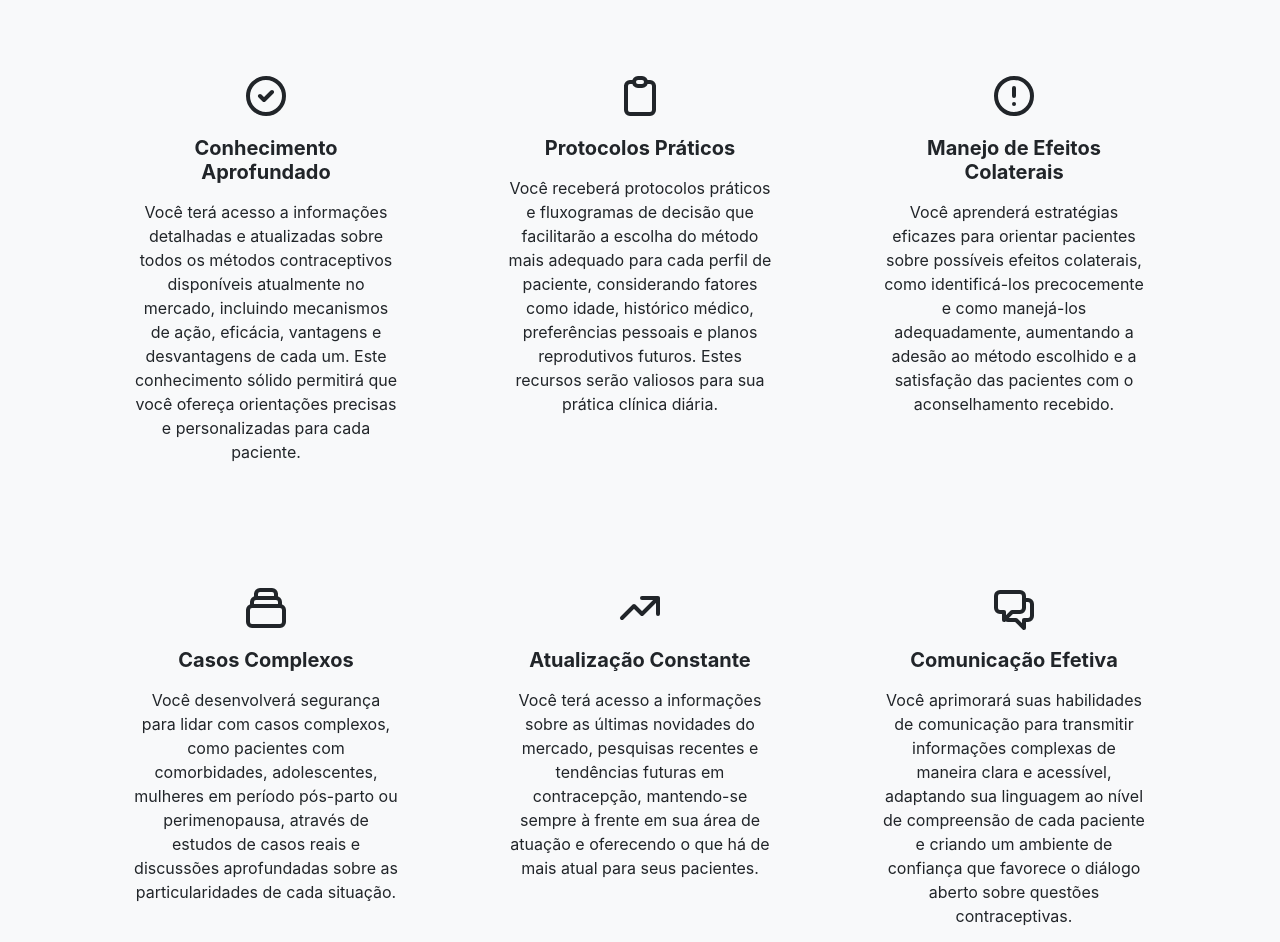
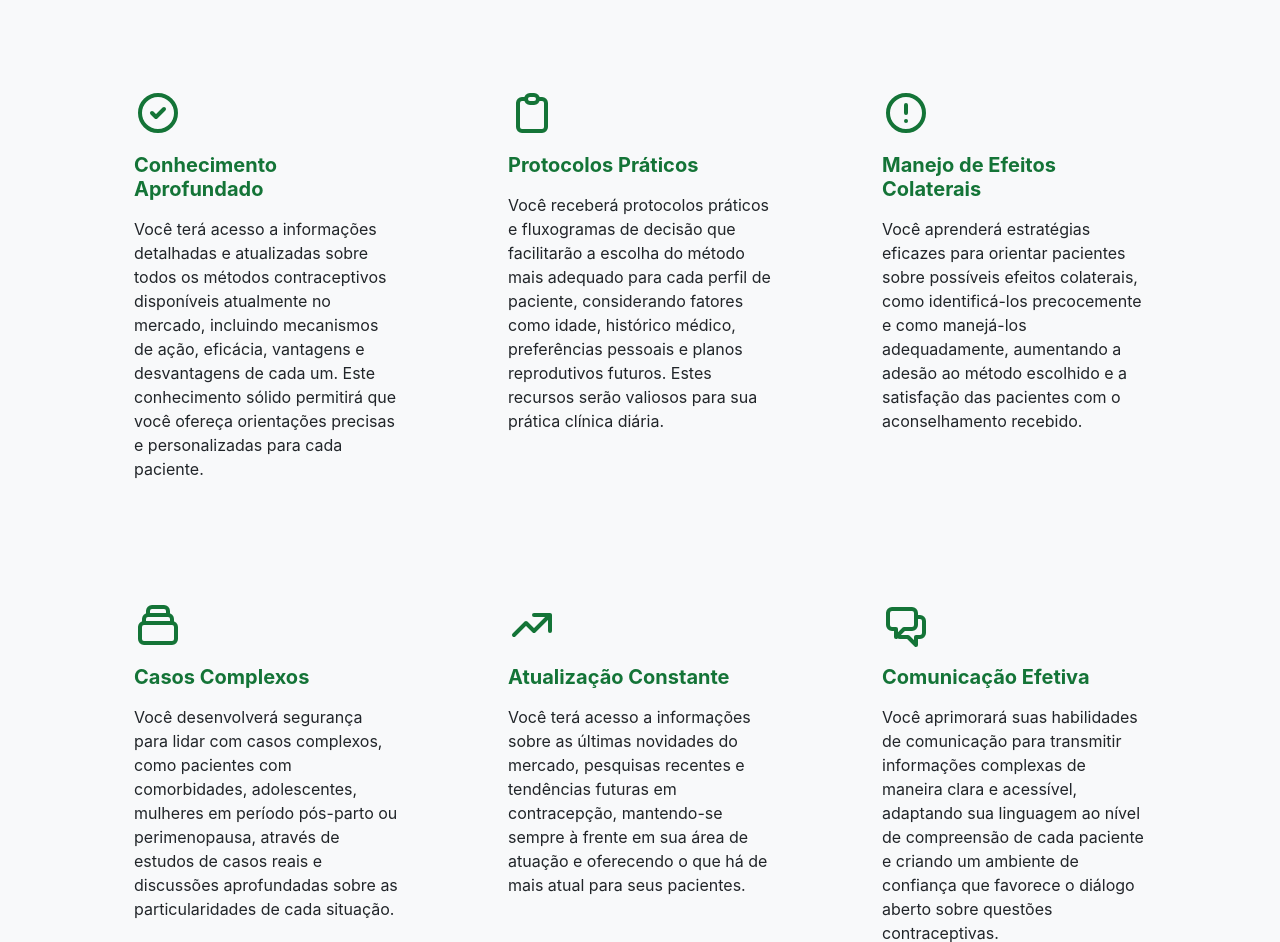
Before and after one commit to tazmouzine/mentoria, a plain HTML site: page index.html in a window 1280 px wide. Shown: the part 678-1620 px from the top of the page. Drawn offline with nearby package versions, Linux system fonts and the light colour scheme.

Commit message:
update layout

```diff
--- a/index.html
+++ b/index.html
@@ -39,19 +39,20 @@
   <main>
     <section class="py-5 bg-light" id="beneficios">
       <div class="container px-4">
-        <h2 class="mb-5">Benefícios da Mentoria</h2>
+        <h2 class="text-green-dark">Benefícios da Mentoria</h2>
+        <div class="hero-underline"></div>
         <div class="row">
           <div class="col-md-6 col-lg-4 mb-4">
             <div class="card h-100 benefit-card">
-              <div class="card-benefit text-center">
-                <div class="benefit-icon mb-3">
+              <div class="card-benefit">
+                <div class="benefit-icon mb-3 text-green-dark">
                   <svg xmlns="http://www.w3.org/2000/svg" width="48" height="48" fill="none" viewBox="0 0 24 24"
                     stroke="currentColor">
                     <path stroke-linecap="round" stroke-linejoin="round" stroke-width="2"
                       d="M9 12l2 2 4-4m6 2a9 9 0 11-18 0 9 9 0 0118 0z" />
                   </svg>
                 </div>
-                <h3 class="h5 font-weight-bold mb-3">Conhecimento Aprofundado</h3>
+                <h3 class="h5 font-weight-bold mb-3 text-green-dark">Conhecimento Aprofundado</h3>
                 <p>Você terá acesso a informações detalhadas e atualizadas sobre todos os métodos contraceptivos
                   disponíveis atualmente no mercado, incluindo mecanismos de ação, eficácia, vantagens e desvantagens de
                   cada um. Este conhecimento sólido permitirá que você ofereça orientações precisas e personalizadas
@@ -61,15 +62,15 @@
           </div>
           <div class="col-md-6 col-lg-4 mb-4">
             <div class="card h-100 benefit-card">
-              <div class="card-benefit text-center">
-                <div class="benefit-icon mb-3">
+              <div class="card-benefit">
+                <div class="benefit-icon mb-3 text-green-dark">
                   <svg xmlns="http://www.w3.org/2000/svg" width="48" height="48" fill="none" viewBox="0 0 24 24"
                     stroke="currentColor">
                     <path stroke-linecap="round" stroke-linejoin="round" stroke-width="2"
                       d="M9 5H7a2 2 0 00-2 2v12a2 2 0 002 2h10a2 2 0 002-2V7a2 2 0 00-2-2h-2M9 5a2 2 0 002 2h2a2 2 0 002-2M9 5a2 2 0 012-2h2a2 2 0 012 2" />
                   </svg>
                 </div>
-                <h3 class="h5 font-weight-bold mb-3">Protocolos Práticos</h3>
+                <h3 class="h5 font-weight-bold mb-3  text-green-dark">Protocolos Práticos</h3>
                 <p>Você receberá protocolos práticos e fluxogramas de decisão que facilitarão a escolha do método mais
                   adequado para cada perfil de paciente, considerando fatores como idade, histórico médico, preferências
                   pessoais e planos reprodutivos futuros. Estes recursos serão valiosos para sua prática clínica diária.
@@ -79,15 +80,15 @@
           </div>
           <div class="col-md-6 col-lg-4 mb-4">
             <div class="card h-100 benefit-card">
-              <div class="card-benefit text-center">
-                <div class="benefit-icon mb-3">
+              <div class="card-benefit">
+                <div class="benefit-icon mb-3 text-green-dark">
                   <svg xmlns="http://www.w3.org/2000/svg" width="48" height="48" fill="none" viewBox="0 0 24 24"
                     stroke="currentColor">
                     <path stroke-linecap="round" stroke-linejoin="round" stroke-width="2"
                       d="M12 8v4m0 4h.01M21 12a9 9 0 11-18 0 9 9 0 0118 0z" />
                   </svg>
                 </div>
-                <h3 class="h5 font-weight-bold mb-3">Manejo de Efeitos Colaterais</h3>
+                <h3 class="h5 font-weight-bold mb-3 text-green-dark">Manejo de Efeitos Colaterais</h3>
                 <p>Você aprenderá estratégias eficazes para orientar pacientes sobre possíveis efeitos colaterais, como
                   identificá-los precocemente e como manejá-los adequadamente, aumentando a adesão ao método escolhido e
                   a satisfação das pacientes com o aconselhamento recebido.</p>
@@ -96,15 +97,15 @@
           </div>
           <div class="col-md-6 col-lg-4 mb-4">
             <div class="card h-100 benefit-card">
-              <div class="card-benefit text-center">
-                <div class="benefit-icon mb-3">
+              <div class="card-benefit">
+                <div class="benefit-icon mb-3 text-green-dark">
                   <svg xmlns="http://www.w3.org/2000/svg" width="48" height="48" fill="none" viewBox="0 0 24 24"
                     stroke="currentColor">
                     <path stroke-linecap="round" stroke-linejoin="round" stroke-width="2"
                       d="M19 11H5m14 0a2 2 0 012 2v6a2 2 0 01-2 2H5a2 2 0 01-2-2v-6a2 2 0 012-2m14 0V9a2 2 0 00-2-2M5 11V9a2 2 0 012-2m0 0V5a2 2 0 012-2h6a2 2 0 012 2v2M7 7h10" />
                   </svg>
                 </div>
-                <h3 class="h5 font-weight-bold mb-3">Casos Complexos</h3>
+                <h3 class="h5 font-weight-bold mb-3 text-green-dark">Casos Complexos</h3>
                 <p>Você desenvolverá segurança para lidar com casos complexos, como pacientes com comorbidades,
                   adolescentes, mulheres em período pós-parto ou perimenopausa, através de estudos de casos reais e
                   discussões aprofundadas sobre as particularidades de cada situação.</p>
@@ -113,15 +114,15 @@
           </div>
           <div class="col-md-6 col-lg-4 mb-4">
             <div class="card h-100 benefit-card">
-              <div class="card-benefit text-center">
-                <div class="benefit-icon mb-3">
+              <div class="card-benefit">
+                <div class="benefit-icon mb-3 text-green-dark">
                   <svg xmlns="http://www.w3.org/2000/svg" width="48" height="48" fill="none" viewBox="0 0 24 24"
                     stroke="currentColor">
                     <path stroke-linecap="round" stroke-linejoin="round" stroke-width="2"
                       d="M13 7h8m0 0v8m0-8l-8 8-4-4-6 6" />
                   </svg>
                 </div>
-                <h3 class="h5 font-weight-bold mb-3">Atualização Constante</h3>
+                <h3 class="h5 font-weight-bold mb-3 text-green-dark">Atualização Constante</h3>
                 <p>Você terá acesso a informações sobre as últimas novidades do mercado, pesquisas recentes e tendências
                   futuras em contracepção, mantendo-se sempre à frente em sua área de atuação e oferecendo o que há de
                   mais atual para seus pacientes.</p>
@@ -130,15 +131,15 @@
           </div>
           <div class="col-md-6 col-lg-4 mb-4">
             <div class="card h-100 benefit-card">
-              <div class="card-benefit text-center">
-                <div class="benefit-icon mb-3">
+              <div class="card-benefit">
+                <div class="benefit-icon mb-3 text-green-dark">
                   <svg xmlns="http://www.w3.org/2000/svg" width="48" height="48" fill="none" viewBox="0 0 24 24"
                     stroke="currentColor">
                     <path stroke-linecap="round" stroke-linejoin="round" stroke-width="2"
                       d="M17 8h2a2 2 0 012 2v6a2 2 0 01-2 2h-2v4l-4-4H9a1.994 1.994 0 01-1.414-.586m0 0L11 14h4a2 2 0 002-2V6a2 2 0 00-2-2H5a2 2 0 00-2 2v6a2 2 0 002 2h2v4l.586-.586z" />
                   </svg>
                 </div>
-                <h3 class="h5 font-weight-bold mb-3">Comunicação Efetiva</h3>
+                <h3 class="h5 font-weight-bold mb-3 text-green-dark">Comunicação Efetiva</h3>
                 <p>Você aprimorará suas habilidades de comunicação para transmitir informações complexas de maneira
                   clara e acessível, adaptando sua linguagem ao nível de compreensão de cada paciente e criando um
                   ambiente de confiança que favorece o diálogo aberto sobre questões contraceptivas.</p>
@@ -149,7 +150,7 @@
       </div>
     </section>
     <section id="modulos" class="container my-5">
-      <h2 class="mb-4">Conteúdo Programático</h2>
+      <h2 class="text-green-dark">Conteúdo Programático</h2>
       <div class="hero-underline"></div>
       <div class="row">
         <!-- Módulo 1 -->
@@ -327,7 +328,8 @@
       </div>
     </section>
     <section id="depoimentos" class="container my-5">
-      <h2 class="mb-4">Depoimentos de quem viveu a transformação na prática</h2>
+      <h2 class="text-green-dark">Depoimentos de quem viveu a transformação na prática</h2>
+      <div class="hero-underline"></div>
       <p class="mb-5">
         Histórias reais de profissionais que hoje atendem com segurança, clareza e resultados — graças a um método que
         une teoria, prática e acompanhamento de verdade.
--- a/styles/styles.css
+++ b/styles/styles.css
@@ -130,11 +130,11 @@ header {
 }
 
 .hero-underline {
-  width: 90%;
+  width: 10%;
   height: 2px;
   background-color: #0e8127;
   border-color: #0e8127;
-  margin-bottom: 15px;
+  margin-bottom: 55px;
 }
 
 .hero-bg {
@@ -189,6 +189,10 @@ header {
 
 .text-green-500 {
   color: rgb(34 197 94);
+}
+
+.text-green-dark {
+  color: rgb(20, 116, 55);
 }
 
 h1 {
```
